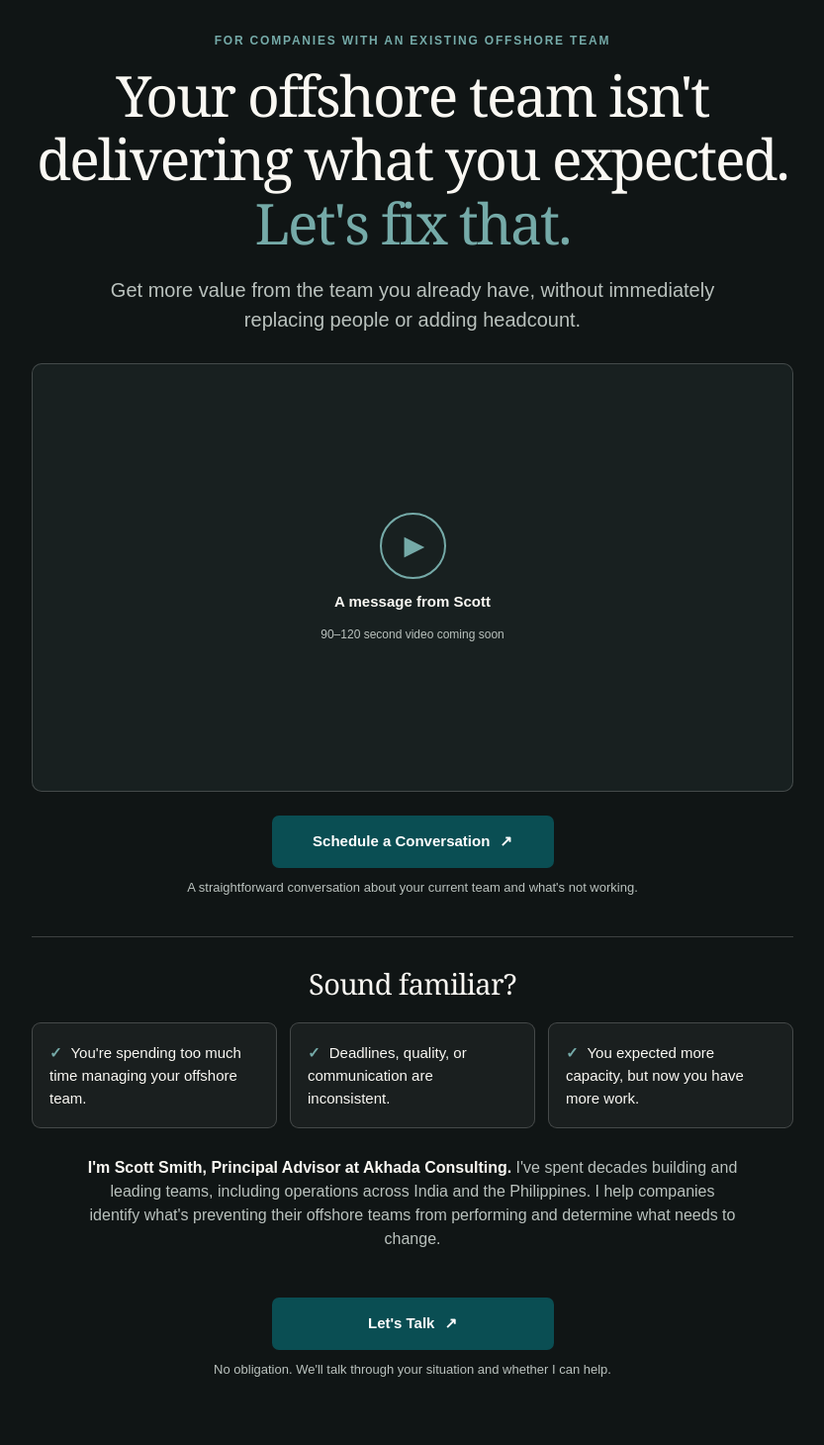
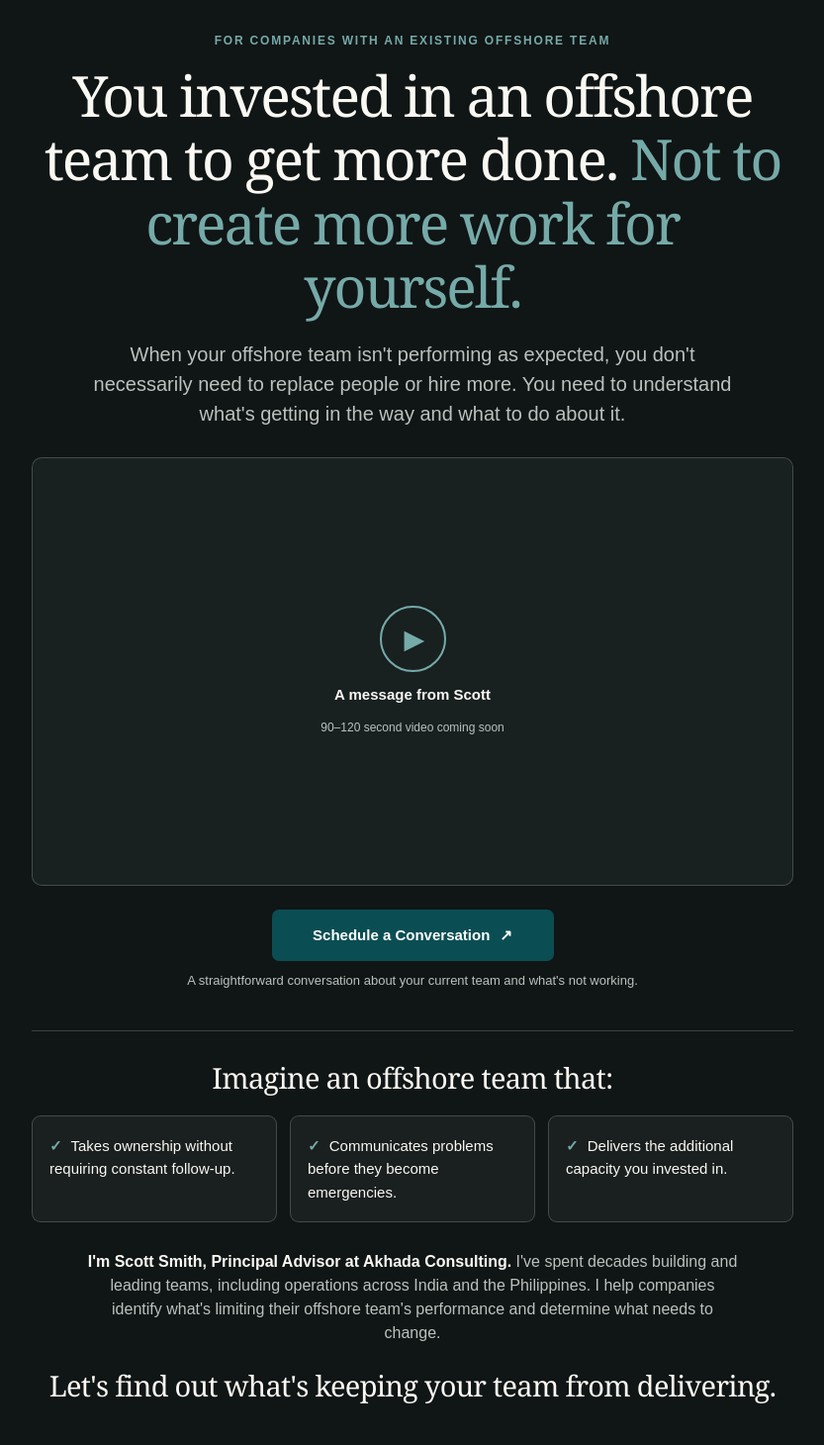
Before and after one commit to sasmithconsult/akhadaconsulting.com, a Next.js app: page /offshore in a window 1280 px wide. Shown: the part 100-1560 px from the top of the page at 99% size, without its empty margins (223-1056 px from the left). Built offline with nearby package versions, Linux system fonts and the light colour scheme.

Commit message:
Make offshore landing copy founder-centered (#13)

```diff
--- a/app/offshore/page.js
+++ b/app/offshore/page.js
@@ -4,11 +4,11 @@ import styles from "./page.module.css";
 
 export const metadata = {
   title: "Get More from Your Offshore Team",
-  description: "Already have an offshore team that isn't delivering what you expected? Akhada Consulting helps identify what's going wrong and improve performance.",
+  description: "You invested in an offshore team to get more done, not create more work. Akhada Consulting helps you identify what's holding performance back and what to do next.",
   alternates: { canonical: "/offshore" },
   openGraph: {
-    title: "Your offshore team isn't delivering what you expected. Let's fix that.",
-    description: "Get more value from the offshore team you already have, without immediately replacing people or adding headcount.",
+    title: "You invested in an offshore team to get more done. Not to create more work for yourself.",
+    description: "Understand what's holding your offshore team back before replacing people or adding headcount.",
     url: "https://akhadaconsulting.com/offshore",
   },
 };
@@ -35,8 +35,8 @@ export default function OffshorePage() {
 
       <main className={styles.main}>
         <p className={styles.eyebrow}>For companies with an existing offshore team</p>
-        <h1>Your offshore team isn&apos;t delivering what you expected. <span className={styles.accent}>Let&apos;s fix that.</span></h1>
-        <p className={styles.subhead}>Get more value from the team you already have, without immediately replacing people or adding headcount.</p>
+        <h1>You invested in an offshore team to get more done. <span className={styles.accent}>Not to create more work for yourself.</span></h1>
+        <p className={styles.subhead}>When your offshore team isn&apos;t performing as expected, you don&apos;t necessarily need to replace people or hire more. You need to understand what&apos;s getting in the way and what to do about it.</p>
 
         {/* Replace this placeholder with your video embed once your VSL is recorded. */}
         <div className={styles.video} aria-label="Placeholder for introductory video from Scott Smith">
@@ -49,16 +49,17 @@ export default function OffshorePage() {
         <p className={styles.note}>A straightforward conversation about your current team and what&apos;s not working.</p>
 
         <div className={styles.rule} />
-        <h2>Sound familiar?</h2>
+        <h2>Imagine an offshore team that:</h2>
         <div className={styles.issues}>
-          <div className={styles.issue}><span aria-hidden="true">✓</span> You&apos;re spending too much time managing your offshore team.</div>
-          <div className={styles.issue}><span aria-hidden="true">✓</span> Deadlines, quality, or communication are inconsistent.</div>
-          <div className={styles.issue}><span aria-hidden="true">✓</span> You expected more capacity, but now you have more work.</div>
+          <div className={styles.issue}><span aria-hidden="true">✓</span> Takes ownership without requiring constant follow-up.</div>
+          <div className={styles.issue}><span aria-hidden="true">✓</span> Communicates problems before they become emergencies.</div>
+          <div className={styles.issue}><span aria-hidden="true">✓</span> Delivers the additional capacity you invested in.</div>
         </div>
 
-        <p className={styles.about}><strong>I&apos;m Scott Smith, Principal Advisor at Akhada Consulting.</strong> I&apos;ve spent decades building and leading teams, including operations across India and the Philippines. I help companies identify what&apos;s preventing their offshore teams from performing and determine what needs to change.</p>
+        <p className={styles.about}><strong>I&apos;m Scott Smith, Principal Advisor at Akhada Consulting.</strong> I&apos;ve spent decades building and leading teams, including operations across India and the Philippines. I help companies identify what&apos;s limiting their offshore team&apos;s performance and determine what needs to change.</p>
         <div className={styles.bottom}>
-          <BookingButton>Let&apos;s Talk</BookingButton>
+          <h2>Let&apos;s find out what&apos;s keeping your team from delivering.</h2>
+          <BookingButton>Schedule a Conversation</BookingButton>
           <p className={styles.note}>No obligation. We&apos;ll talk through your situation and whether I can help.</p>
         </div>
       </main>
```
